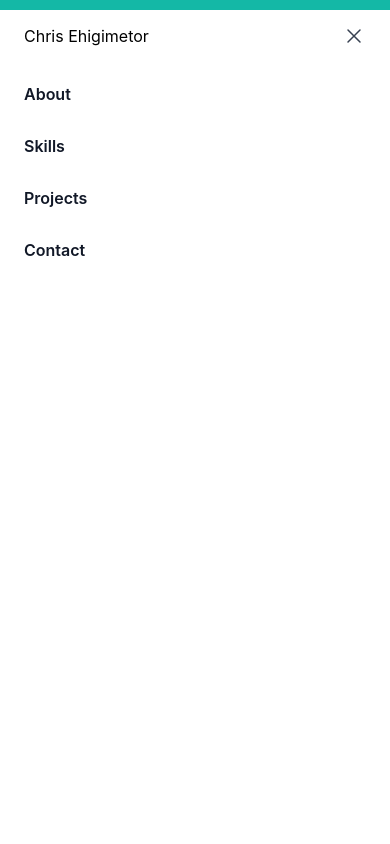
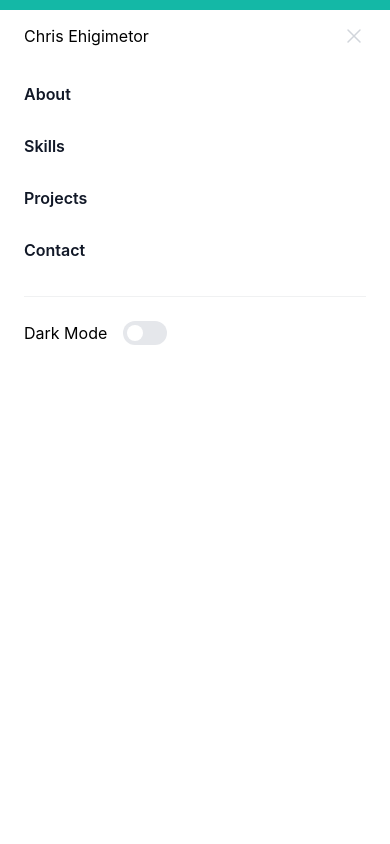
Before and after one commit to Kathalysth/portfolio-react-tailwind, a Next.js app: page / in a window 390 px wide. Both pictures are taken after a click on the button "Open main menu". Shown: the top 844 px of the page. Built offline with nearby package versions, Linux system fonts and the light colour scheme; a web font is replaced by a local one.

Commit message:
changed app-screenshots

```diff
--- a/components/Footer/Navbar.js
+++ b/components/Footer/Navbar.js
@@ -122,11 +122,14 @@ function Navbar({ dark, setDark }) {
             </a>
             <button
               type="button"
-              className="-m-2.5 rounded-md p-2.5 text-gray-700"
+              className="-m-2.5 rounded-md p-2.5 text-gray-700 dark:text-gray-400"
               onClick={() => setMobileMenuOpen(false)}
             >
               <span className="sr-only">Close menu</span>
-              <XMarkIcon className="h-6 w-6" aria-hidden="true" />
+              <XMarkIcon
+                className="h-6 w-6 stroke-gray-300"
+                aria-hidden="true"
+              />
             </button>
           </div>
           <div className="mt-6 flow-root">
@@ -142,6 +145,23 @@ function Navbar({ dark, setDark }) {
                   </a>
                 ))}
               </div>
+              <div className="py-6 flex gap-4 items-center">
+                Dark Mode
+                <Switch
+                  checked={dark}
+                  onChange={setDark}
+                  className={`${
+                    dark ? "bg-teal-600" : "bg-gray-200"
+                  } relative inline-flex h-6 w-11 items-center rounded-full`}
+                >
+                  <span className="sr-only">Enable notifications</span>
+                  <span
+                    className={`${
+                      dark ? "translate-x-6" : "translate-x-1"
+                    } inline-block h-4 w-4 transform rounded-full bg-white transition`}
+                  />
+                </Switch>
+              </div>
             </div>
           </div>
         </Dialog.Panel>
```
Also changed, not shown: public/app-screenshot-dark.png, public/app-screenshot-light.png.
